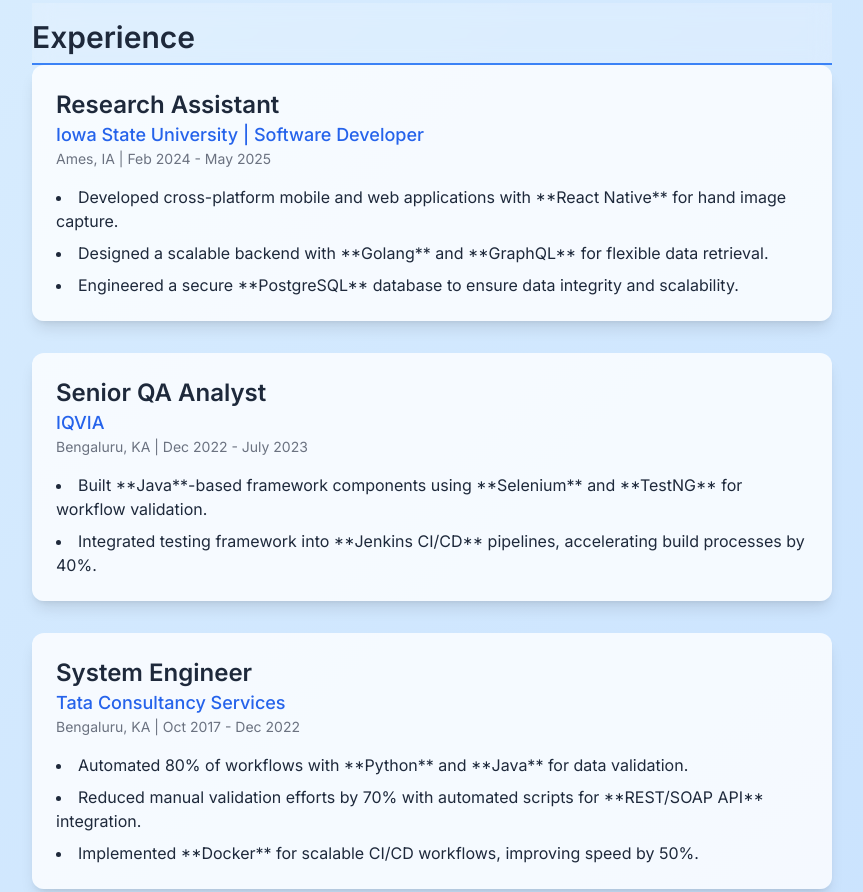
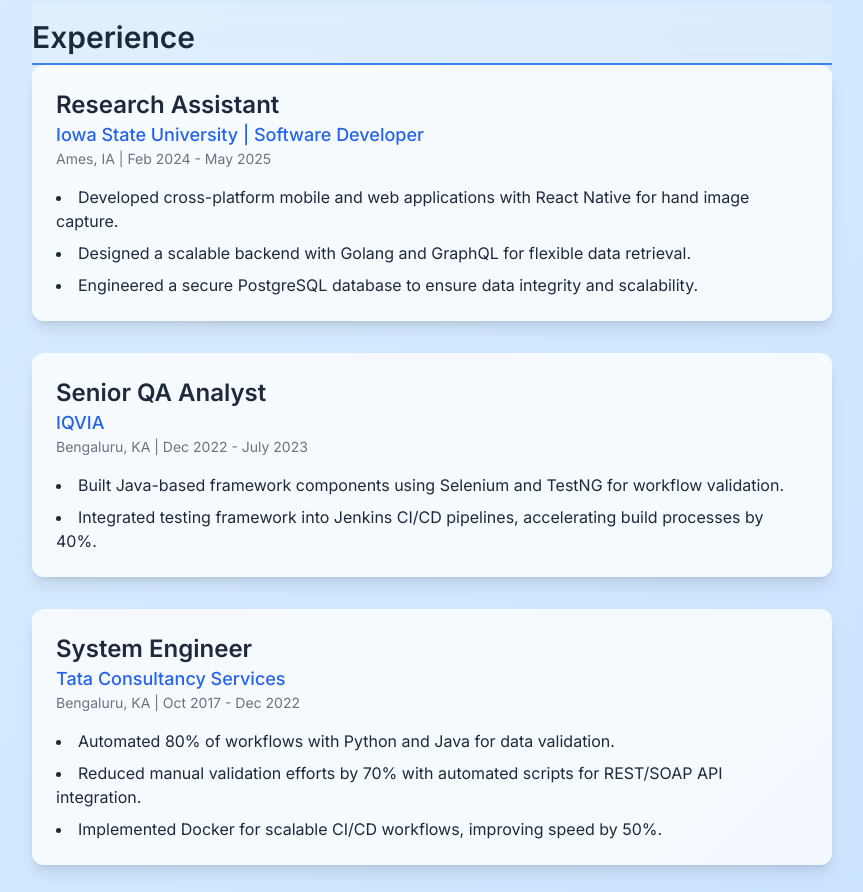
Before and after one commit to nagasharan/portfolio, a plain HTML site: page index.html in a window 1280 px wide. Shown: the part 1101-1993 px from the top of the page, without its empty margins (208-1071 px from the left). Drawn offline with nearby package versions, Linux system fonts and the light colour scheme.

Commit message:
Update index.html

```diff
--- a/index.html
+++ b/index.html
@@ -145,7 +145,7 @@
             <h2 class="text-3xl font-semibold border-b-2 pb-2 section-header border-blue-500 dark:border-blue-400">About Me</h2>
             <div class="space-y-4">
                 <p>I'm a passionate and detail-oriented software developer with a Master of Science in Computer Science from Iowa State University. My journey has given me a strong foundation in building robust and scalable applications, with a hands-on approach to full-stack development and quality assurance.</p>
-                <p>I thrive in agile environments, translating complex requirements into well-engineered solutions. With expertise in technologies like **React Native**, **Golang**, and **Java**, and a solid understanding of cloud platforms like **AWS** and **Google Cloud Platform**, I'm always ready to tackle new challenges and bring innovative ideas to life.</p>
+                <p>I thrive in agile environments, translating complex requirements into well-engineered solutions. With expertise in technologies like React Native, Golang, and Java, and a solid understanding of cloud platforms like AWS and Google Cloud Platform, I'm always ready to tackle new challenges and bring innovative ideas to life.</p>
             </div>
         </section>
 
@@ -175,9 +175,9 @@
                     <p class="text-lg font-medium text-blue-600 dark:text-blue-400">Iowa State University | Software Developer</p>
                     <p class="text-sm text-gray-500 dark:text-gray-400">Ames, IA | Feb 2024 - May 2025</p>
                     <ul class="list-disc list-inside mt-4 space-y-2">
-                        <li>Developed cross-platform mobile and web applications with **React Native** for hand image capture.</li>
-                        <li>Designed a scalable backend with **Golang** and **GraphQL** for flexible data retrieval.</li>
-                        <li>Engineered a secure **PostgreSQL** database to ensure data integrity and scalability.</li>
+                        <li>Developed cross-platform mobile and web applications with React Native for hand image capture.</li>
+                        <li>Designed a scalable backend with Golang and GraphQL for flexible data retrieval.</li>
+                        <li>Engineered a secure PostgreSQL database to ensure data integrity and scalability.</li>
                     </ul>
                 </div>
                 <div class="card p-6 rounded-xl shadow-lg transition transform hover:-translate-y-1">
@@ -185,8 +185,8 @@
                     <p class="text-lg font-medium text-blue-600 dark:text-blue-400">IQVIA</p>
                     <p class="text-sm text-gray-500 dark:text-gray-400">Bengaluru, KA | Dec 2022 - July 2023</p>
                     <ul class="list-disc list-inside mt-4 space-y-2">
-                        <li>Built **Java**-based framework components using **Selenium** and **TestNG** for workflow validation.</li>
-                        <li>Integrated testing framework into **Jenkins CI/CD** pipelines, accelerating build processes by 40%.</li>
+                        <li>Built Java-based framework components using Selenium and TestNG for workflow validation.</li>
+                        <li>Integrated testing framework into Jenkins CI/CD pipelines, accelerating build processes by 40%.</li>
                     </ul>
                 </div>
                 <div class="card p-6 rounded-xl shadow-lg transition transform hover:-translate-y-1">
@@ -194,9 +194,9 @@
                     <p class="text-lg font-medium text-blue-600 dark:text-blue-400">Tata Consultancy Services</p>
                     <p class="text-sm text-gray-500 dark:text-gray-400">Bengaluru, KA | Oct 2017 - Dec 2022</p>
                     <ul class="list-disc list-inside mt-4 space-y-2">
-                        <li>Automated 80% of workflows with **Python** and **Java** for data validation.</li>
-                        <li>Reduced manual validation efforts by 70% with automated scripts for **REST/SOAP API** integration.</li>
-                        <li>Implemented **Docker** for scalable CI/CD workflows, improving speed by 50%.</li>
+                        <li>Automated 80% of workflows with Python and Java for data validation.</li>
+                        <li>Reduced manual validation efforts by 70% with automated scripts for REST/SOAP API integration.</li>
+                        <li>Implemented Docker for scalable CI/CD workflows, improving speed by 50%.</li>
                     </ul>
                 </div>
             </div>
```
